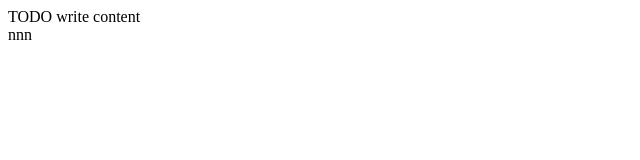
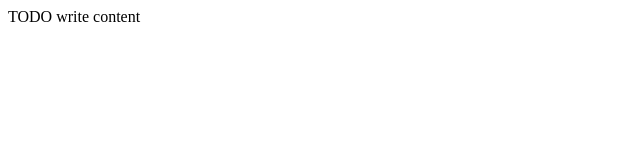
Before and after one commit to vedforgit/Health, a plain HTML site: page web/index.html in a window 1280 px wide. Shown: the full height of the page, 0-640 px from the left. Drawn offline with Linux system fonts and the light colour scheme.

```diff
--- a/web/index.html
+++ b/web/index.html
@@ -7,7 +7,7 @@
 
     <body>
         <div>TODO write content</div>
-        nnn
+
 
     </body>
 </html>
```
